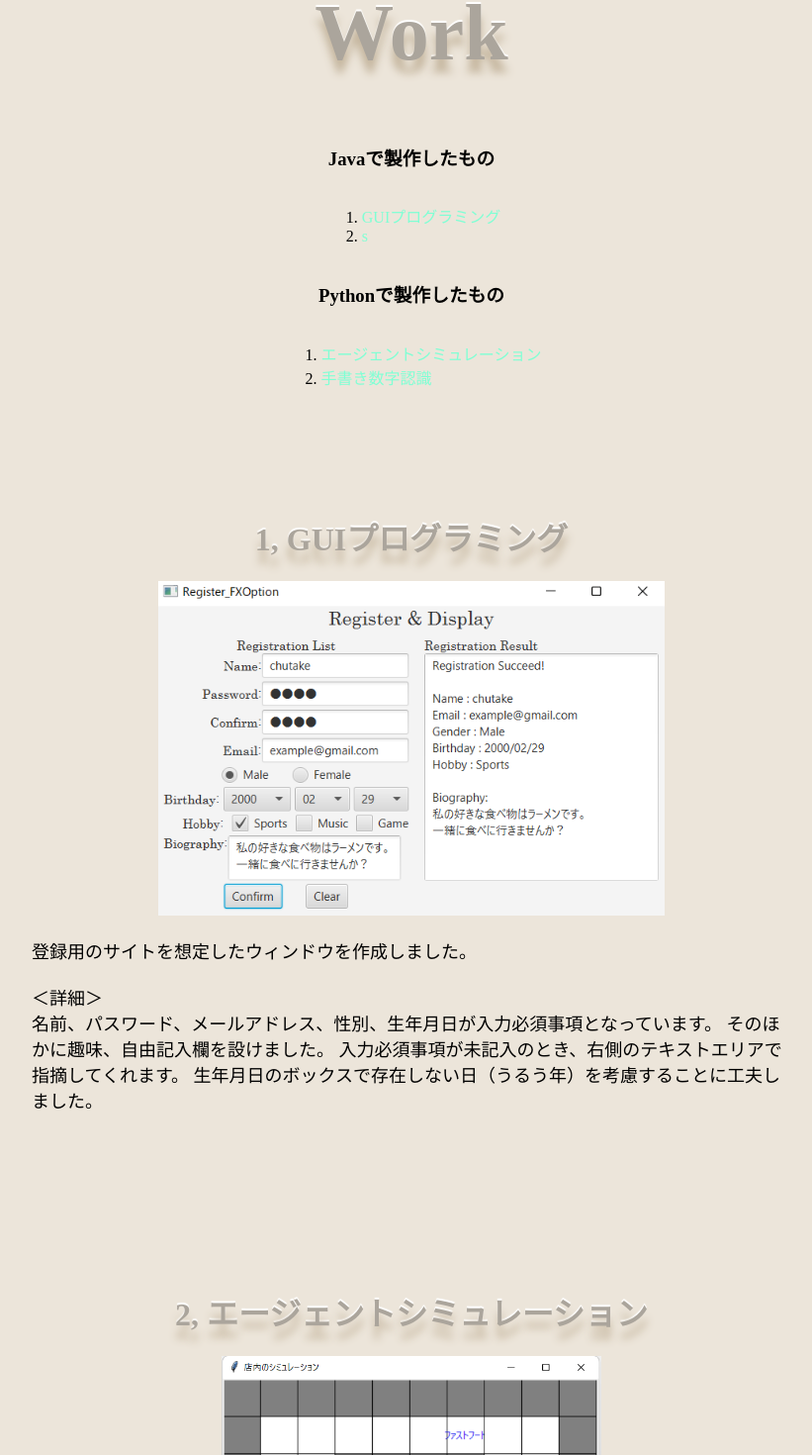
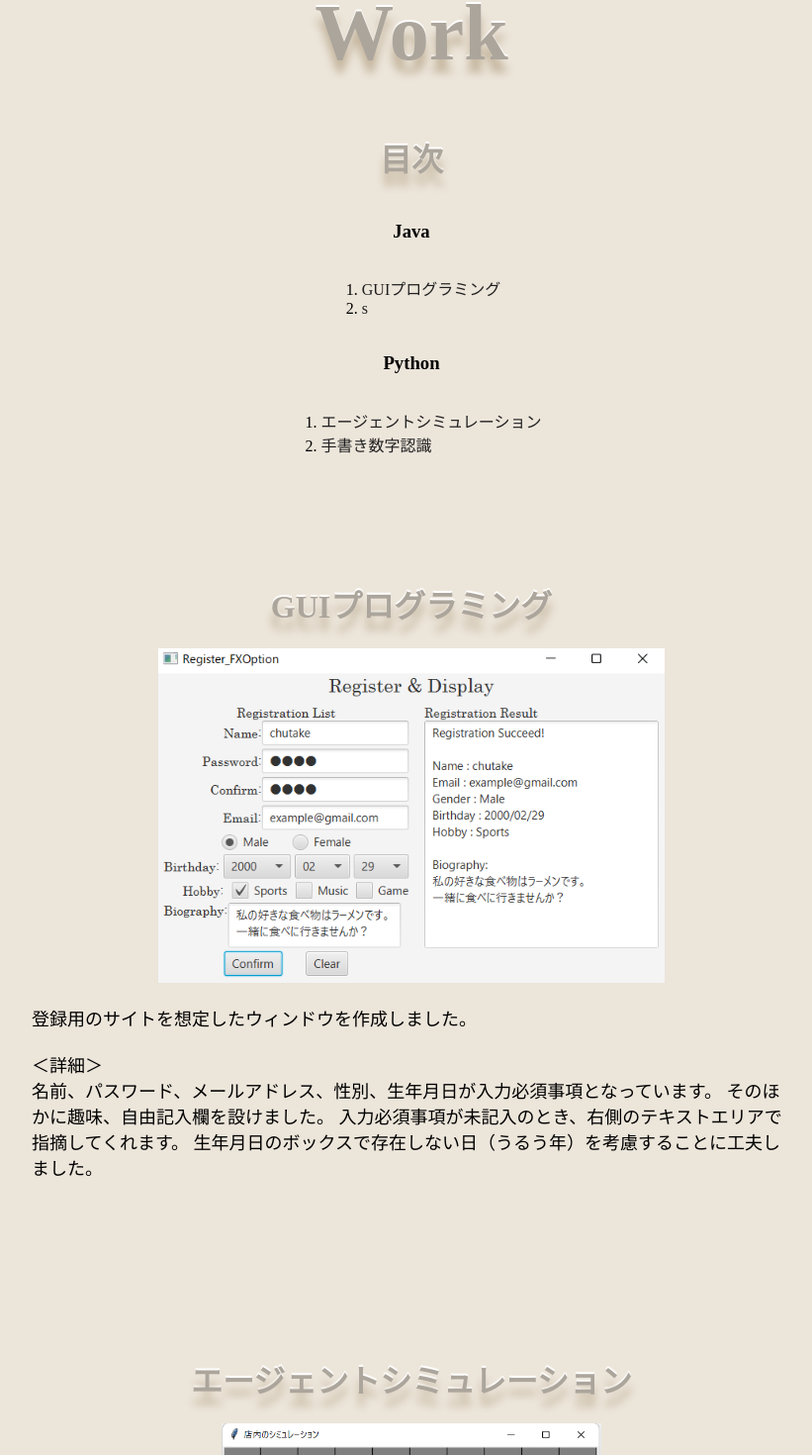
Before and after one commit to chutake/introduction_2, a React (Create React App) app: page /Work in a window 1280 px wide. Shown: the part 218-1688 px from the top of the page at 99% size, without its empty margins (224-1045 px from the left). Built offline with nearby package versions, Linux system fonts and the light colour scheme.

Commit message:
modified

```diff
--- a/src/components/App.css
+++ b/src/components/App.css
@@ -98,6 +98,12 @@ body {
   list-style-type: none;
   padding: 100px 0 50px 0;
 }
+.mokuzi-title {
+  font-size: 50px;
+  line-height: 80px;
+  color: #aba59c;
+  text-shadow: 0 13.36px 8.896px #c4b59d, 0 -2px 1px #fff;
+}
 .main-work ol {
   display: inline-block;
 }
@@ -106,7 +112,7 @@ body {
 }
 .main-work a {
   text-decoration: none;
-  color: aquamarine;
+  color: #202020;
 }
 .main-work h2 {
   display: inline-block;
--- a/src/components/MainWork.js
+++ b/src/components/MainWork.js
@@ -12,7 +12,8 @@ const MainWork = () => {
       <br />
       <br />
 
-      <h3>Javaで製作したもの</h3>
+      <h2 className="mokuzi-title">目次</h2>
+      <h3>Java</h3>
       <ol>
         <li type="1" className="mokuzi">
           <a href="#section1">GUIプログラミング</a>
@@ -22,7 +23,7 @@ const MainWork = () => {
         </li>
       </ol>
       <br />
-      <h3>Pythonで製作したもの</h3>
+      <h3>Python</h3>
       <ol>
         <li type="1" className="mokuzi">
           <a href="#section4">エージェントシミュレーション</a>
@@ -33,16 +34,18 @@ const MainWork = () => {
       </ol>
 
       <li className="production">
-        <h2>
-          1, GUIプログラミング<br></br>
+        <h2 id="#section1">
+          GUIプログラミング
+          <br />
         </h2>
-        <br></br>
+        <br />
         <img className="workimg1" src={img_1} alt="GUIProgramming" />
-        <br></br>
+        <br />
         <p>
           登録用のサイトを想定したウィンドウを作成しました。<br></br>
-          <br></br>
-          ＜詳細＞<br></br>
+          <br />
+          ＜詳細＞
+          <br />
           名前、パスワード、メールアドレス、性別、生年月日が入力必須事項となっています。
           そのほかに趣味、自由記入欄を設けました。
           入力必須事項が未記入のとき、右側のテキストエリアで指摘してくれます。
@@ -51,8 +54,8 @@ const MainWork = () => {
         </p>
       </li>
       <li className="production">
-        <h2>
-          2, エージェントシミュレーション<br></br>
+        <h2 id="#section4">
+          エージェントシミュレーション<br></br>
         </h2>
         <br></br>
         <img className="workimg2" src={img_2} alt="simulation" />
@@ -82,8 +85,8 @@ const MainWork = () => {
         </p>
       </li>
       <li className="production">
-        <h2>
-          3, 手書き数字認識<br></br>（Scikit-learn）
+        <h2 id="#section5">
+          手書き数字認識<br></br>（Scikit-learn）
         </h2>
         <br></br>
         <img className="workimg3" src={img_3} alt="number_img" />
```
